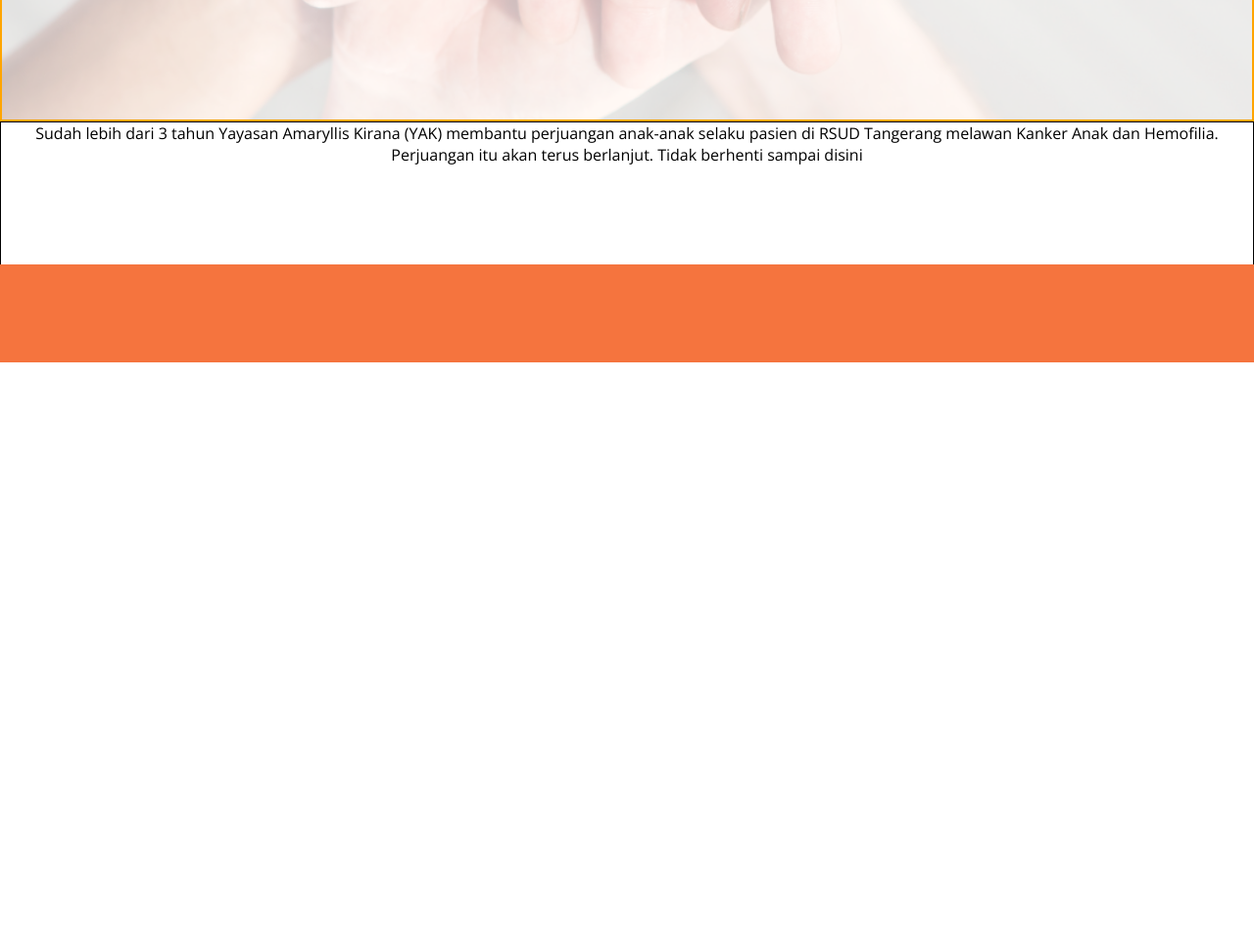
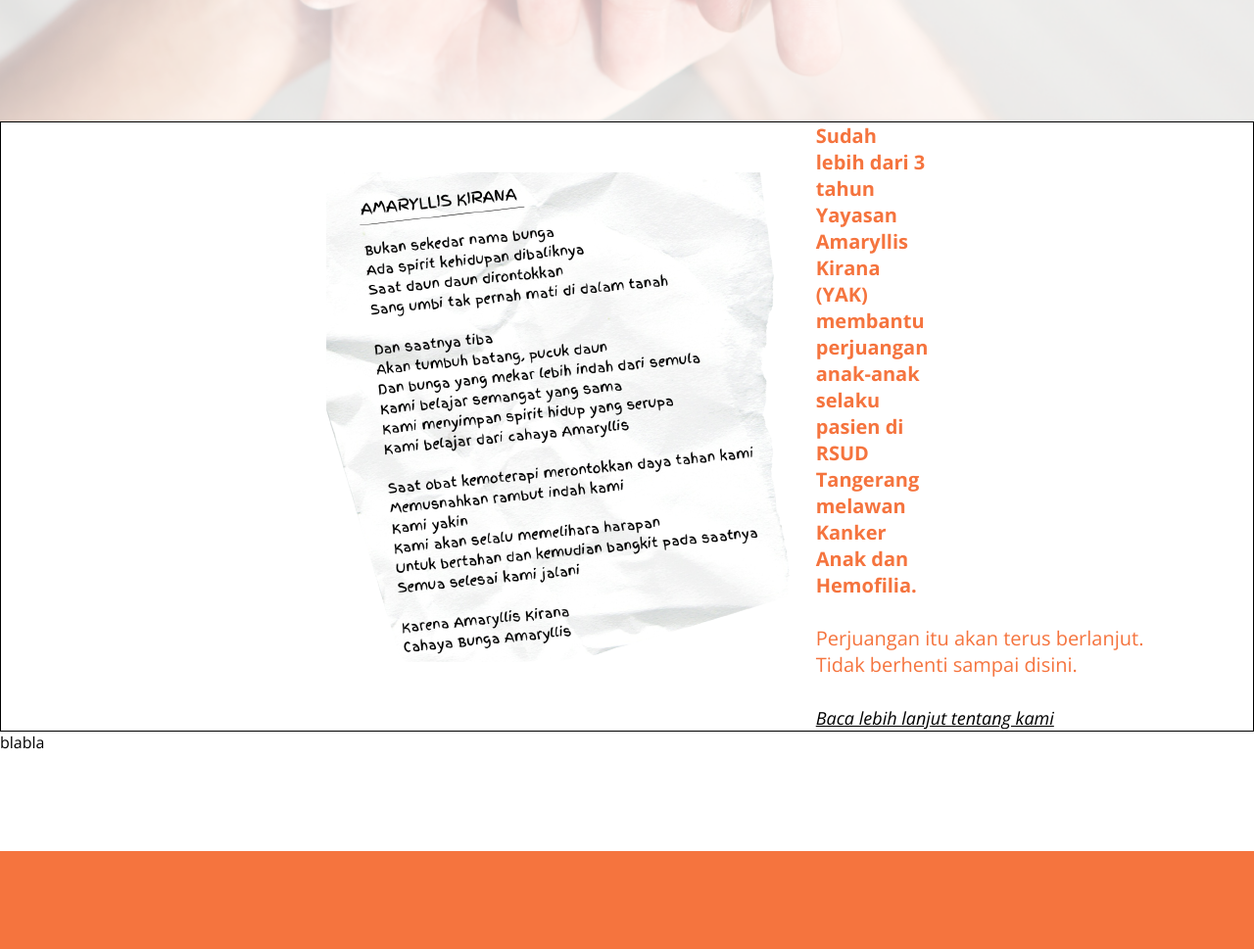
Before and after one commit to Rizqyfm/YAK, a plain HTML site: page Official website/index.html in a window 1280 px wide. Shown: the part 798-1767 px from the top of the page at 98% size. Before the commit the page ends 1168 px from the top, so only its background shows below. Drawn offline with nearby package versions, Linux system fonts and the light colour scheme.

Commit message:
finish div 2 home p.

```diff
--- a/Official website/css/style.css
+++ b/Official website/css/style.css
@@ -82,7 +82,6 @@
 #main-1 {
   position: relative;
   overflow: auto;
-  border: 2px orange solid;
   height: 800px;
   padding: 230px 0;
 }
@@ -121,13 +120,46 @@
 /* -------second div-------- */
 #main-2 {
   overflow: auto;
-  padding-bottom: 200px;
   border: 1px solid black;
+  display: flex;
+  align-items: center;
+  justify-content: center;
+  padding-left:500px;
 }
 
-#main-2 p {
-  text-align: center
+ .puisi {
+  max-width: 100%;
+  height: 600px;
+  padding-top: 40px;
 }
+
+.text-main-2 {
+  font-size: 20px;
+  padding-right: 100px;
+  color: #f5743e;
+}
+
+.text-main-2 .line1 {
+  padding-right: 400px;
+  font-weight: bolder;
+}
+
+.text-main-2 .cta-aboutus a {
+  color: black;
+  text-decoration: underline;
+  font-weight: normal;
+}
+
+.text-main-2 .cta-aboutus a:hover {
+  color: #f5743e;
+}
+
+/* -------third div-------- */
+#main-3 {
+  overflow: auto;
+  padding-bottom: 200px;
+}
+
 
 /* FOOTER */
 #footer {
--- a/Official website/index.html
+++ b/Official website/index.html
@@ -26,14 +26,29 @@
             <a class="cta" href="#"><button>Hubungi Kami</button></a>
     </header>
 
+	<!-- Main -->
 	<div id="container">
+		<!-- First div -->
 		<div id="main-1">
 			<h1 class="tagline">Bergandengan Tangan Untuk Sehat, <br> Buka Mata Buka Hati, <br> Gotong Royong Untuk Menolong.</h1>
 			<p class="taglineExplanation">Yayasan Amaryllis Kirana adalah yayasan yang hadir untuk menaungi para pasien penderita Kanker Anak dan Hemofilia di Rumah Sakit Umum Daerah Tangerang.</p>
 		</div>
+		<!-- Second div -->
 		<div id="main-2">
-			<p>Sudah lebih dari 3 tahun Yayasan Amaryllis Kirana (YAK) membantu perjuangan anak-anak selaku pasien di RSUD Tangerang melawan Kanker Anak dan Hemofilia.</p>
-			<p>Perjuangan itu akan terus berlanjut. Tidak berhenti sampai disini</p>
+			<div class="puisi">
+				<img src="image/puisi.png" alt="Puisi YAK">
+			</div>
+			<div class="text-main-2">
+				<p class="line1">Sudah lebih dari 3 tahun Yayasan Amaryllis Kirana (YAK) membantu perjuangan anak-anak selaku pasien di RSUD Tangerang melawan Kanker Anak dan Hemofilia.</p>
+				<br>
+				<p>Perjuangan itu akan terus berlanjut. <br> Tidak berhenti sampai disini.</p>
+				<br>
+				<p class="cta-aboutus"><i><a href="#">Baca lebih lanjut tentang kami</a></i></p>
+			</div>
+		</div>
+		<!-- Third div -->
+		<div id="main-3">
+			<p>blabla</p>
 		</div>
 	</div>
 
```
Also changed, not shown: Official website/image/puisi.png (added).
